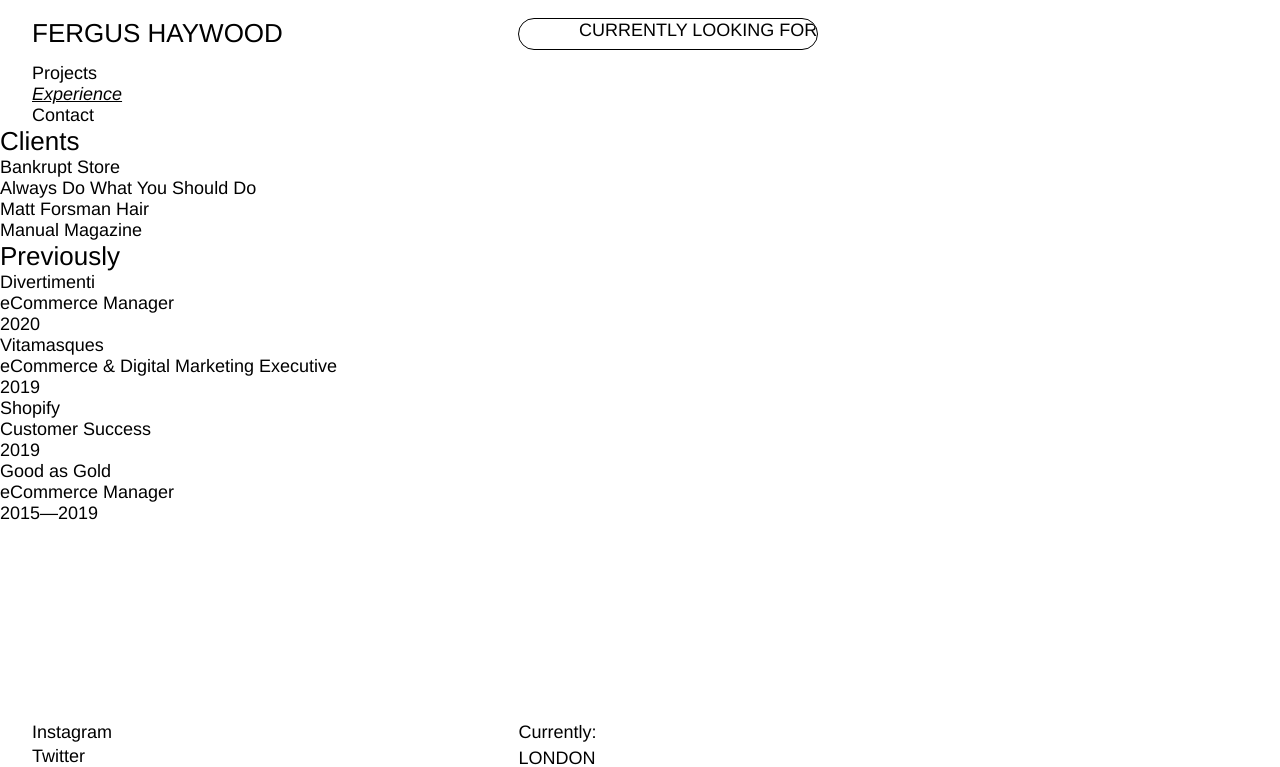
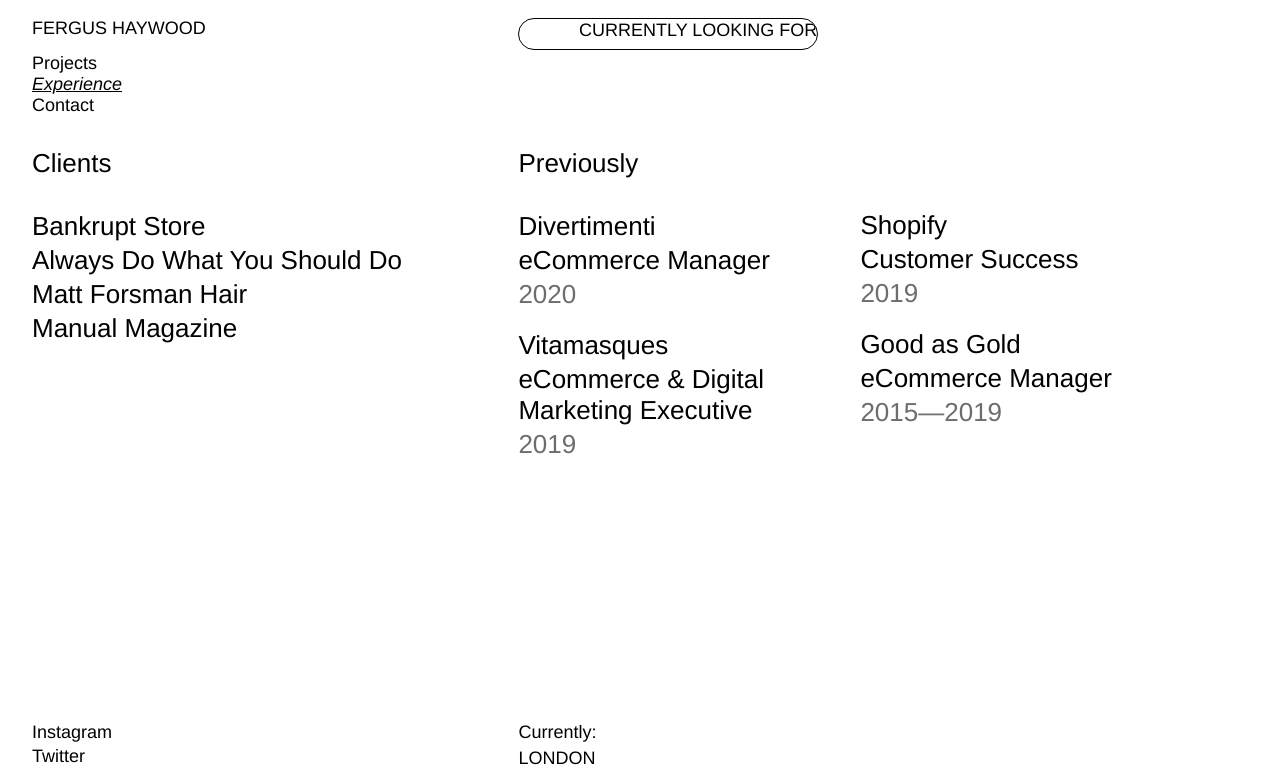
Before and after one commit to fergushaywood/personal-website, a PHP site: page /html/experience.html in a window 1280 px wide. Shown: the top 767 px of the page. Run offline with PHP 8.4, Linux system fonts and the light colour scheme; some libraries are stand-ins or nearby versions; some web fonts are replaced.

Commit message:
Add files via upload

```diff
--- a/styles/styles.css
+++ b/styles/styles.css
@@ -36,6 +36,10 @@
      margin: 0px;
  }
 
+ li {
+     width: auto;
+ }
+
 .h1-link {
      text-decoration: underline;
      cursor: pointer;
@@ -66,6 +70,22 @@
     margin: 15px 0px;
     border-radius: 20px;
 }
+
+.client {
+    font-size: 26px;
+    padding-bottom: 3px;
+}
+
+.previous-block {
+    position: relative;
+    margin-bottom: 20px;
+    width: 310px;
+}
+
+.year {
+    font-size: 26px;
+    color: rgb(109, 109, 109);
+}
 /* Navigation Styles */
 header {
     z-index: 1000;
@@ -90,7 +110,9 @@
 }
 
 .name-title {
+    font-size: 18px;
     padding-bottom: 14px;
+    cursor: pointer;
 }
 li h4{
    padding-bottom: 3px;
@@ -227,9 +249,32 @@
     z-index: 1000;
     height: auto;
     flex: 1;
+    flex-direction: row;
     position: relative;
 }
+.column-content {
+    margin-top: 32px;
+}
 
+.left-container {
+    margin-top: 32px;
+    margin-left: 32px;
+    height: 100%;
+    width: 30%;
+}
+
+.right-container {
+    display: flex;
+    flex-direction: row;
+    position: absolute;
+    top: 0;
+    margin-left: 40.5%;
+    width: 58%;
+}
+.column-2 {
+    padding-top: 62px;
+    padding-left: 32px;
+}
 .test {
     height: auto;
 }
@@ -241,8 +286,6 @@
     padding-bottom: 6px;
 }
 .footer-nav {
-
-
     display: flex;
     flex-direction: row;
 }
```
